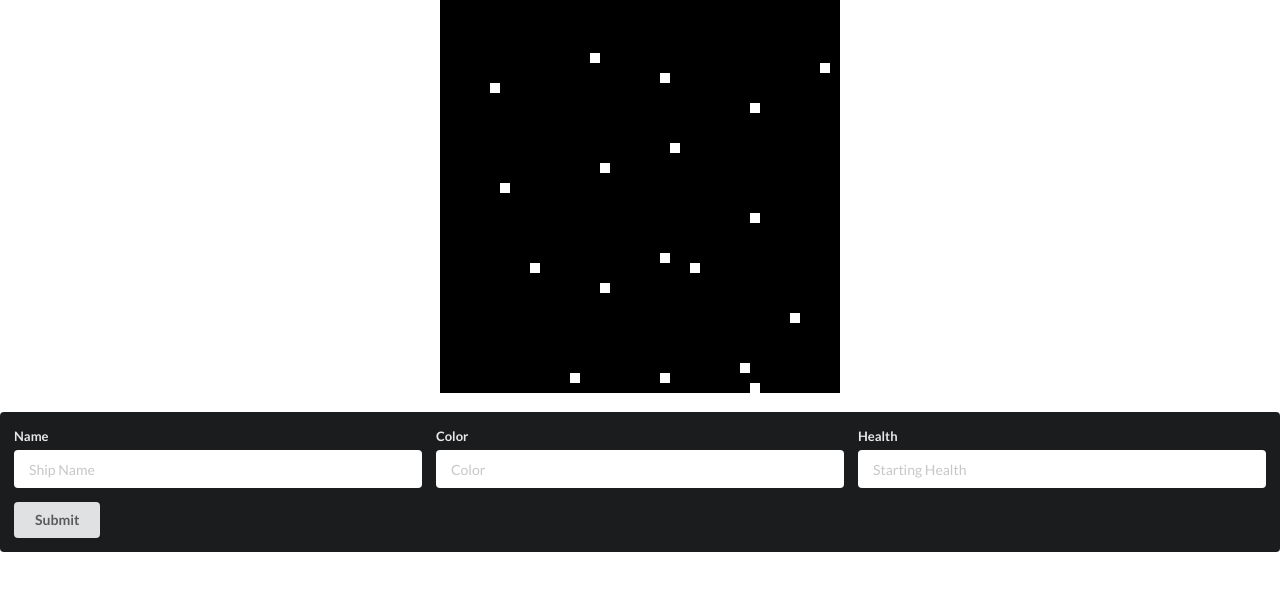
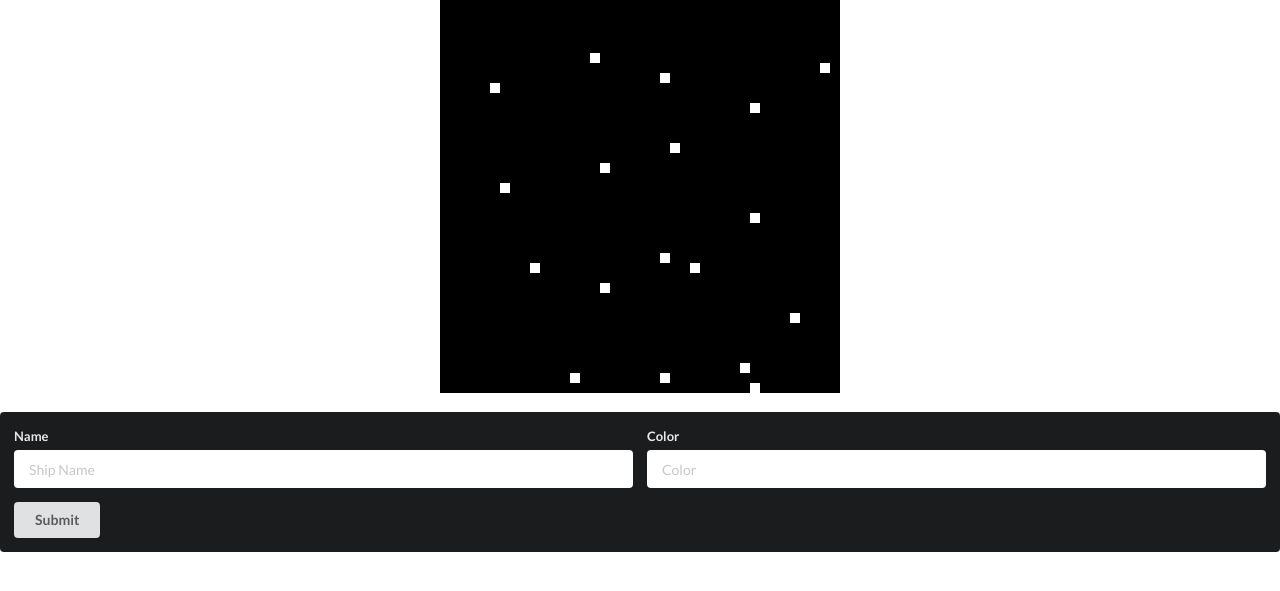
Before and after one commit to patcarrasco/spaceships, a plain HTML site: page index.html in a window 1280 px wide. Shown: the part 53-644 px from the top of the page. Drawn offline with nearby package versions, Linux system fonts and the light colour scheme.

Commit message:
removed health input

```diff
--- a/index.html
+++ b/index.html
@@ -16,7 +16,7 @@
   </ul>
 	<div class="ui inverted segment">
 	  <form class="ui inverted form" id="new-ship-form">
-	    <div class="three fields">
+	    <div class="two fields">
 	      <div class="field">
 	        <label>Name</label>
 	        <input placeholder="Ship Name" type="text" id="input-name">
@@ -25,10 +25,6 @@
 	        <label>Color</label>
 	        <input placeholder="Color" type="text" id ="input-color">
 	      </div>
-				<div class="field">
-	        <label>Health</label>
-	        <input placeholder="Starting Health" type="text" id="input-health">
-	      </div>
 		</div>
 	    <input class="ui submit button" type= "submit">
 	  </form>
--- a/src/index.js
+++ b/src/index.js
@@ -71,14 +71,12 @@ function checkKey(e) {
   function createShip(e) {
     let name = document.getElementById('input-name')
     let color = document.getElementById('input-color')
-    let health = document.getElementById('input-health')
 
     e.preventDefault()
 
     let obj = {ship : {
       name: name.value,
       color: color.value,
-      health: health.value
     }}
 
     fetch(URL, {
```
